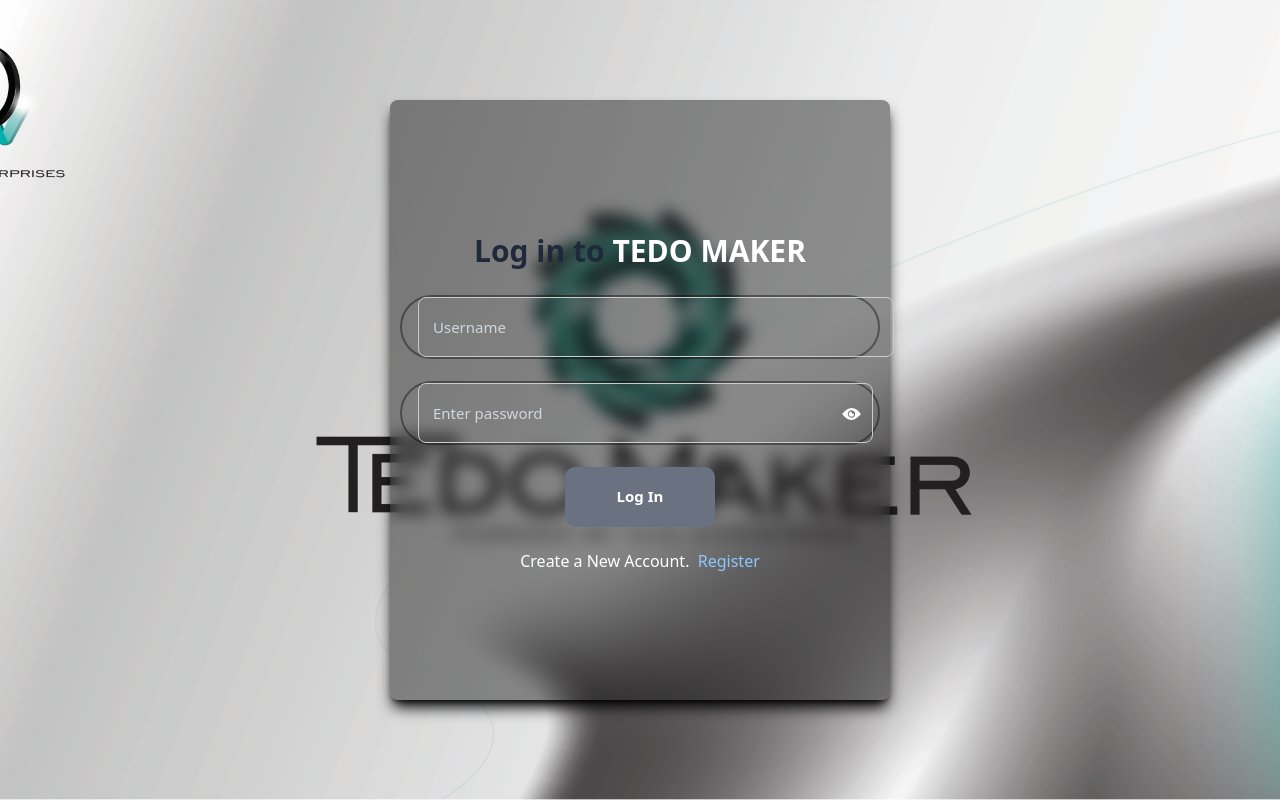
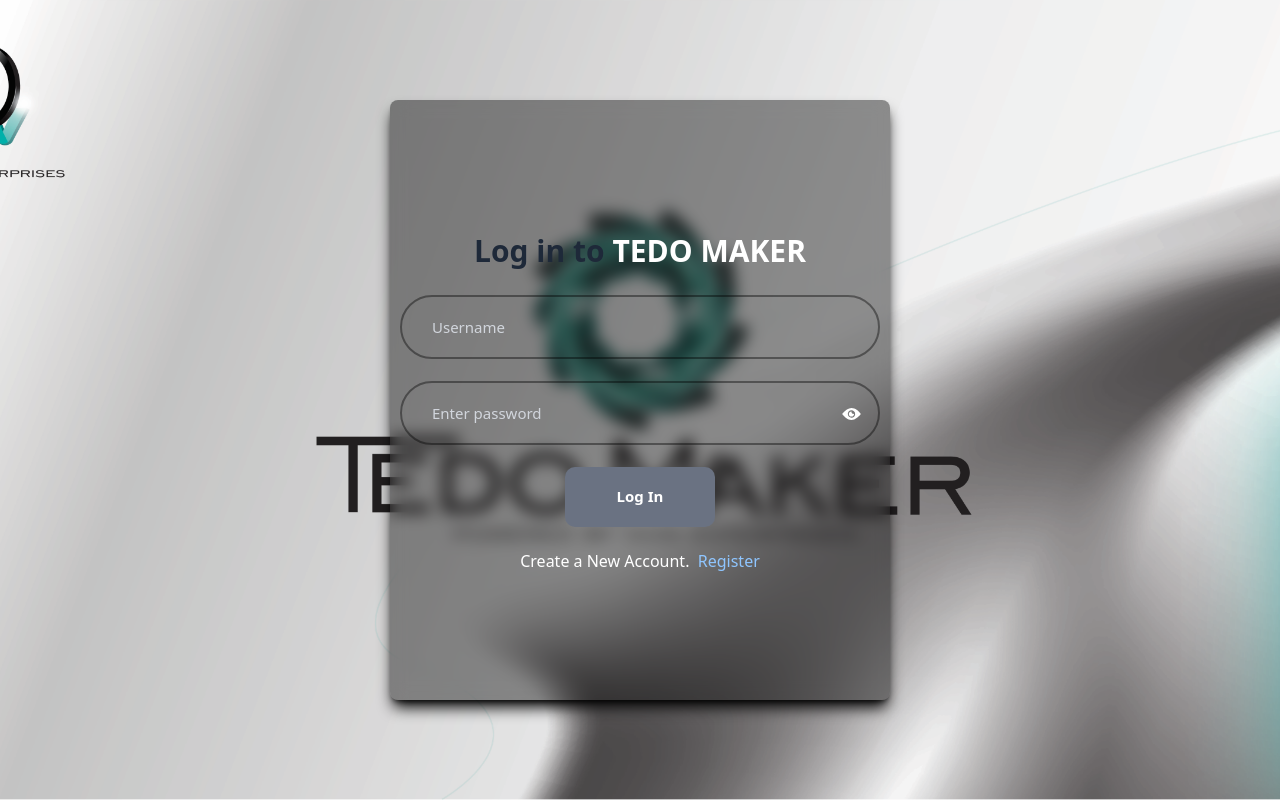
Before and after one commit to mohdfaizchoudhary/OUR-TEDO, a React (Vite) app in the folder frontend/: page / in a window 1280 px wide. Built offline with nearby package versions, Linux system fonts and the light colour scheme; no server answers.

Commit message:
git push

```diff
--- a/frontend/src/Login.jsx
+++ b/frontend/src/Login.jsx
@@ -78,9 +78,10 @@
 
         <div className=" w-120 border-2 border-[#0006] rounded-full flex relative">
           <input
+          id="loginp"
             type="text"
             placeholder="Username"
-            className="w-110 h-[60px] outline-none bg-transparent placeholder-gray-300 rounded-full text-[20px] mb-[10px] transform translate-x-4"
+            className="w-110 h-[60px] bg-transparent placeholder-gray-300 rounded-full text-[20px] mb-[10px] transform translate-x-4"
             required
             onChange={(e) => setUsername(e.target.value)}
             value={username}
@@ -89,9 +90,10 @@
 
         <div className="w-120 border-2 border-[#0006] rounded-full flex relative">
           <input
+          id="loginp"
             type={showPassword ? "text" : "password"}
             placeholder="Enter password"
-            className="w-120 h-[60px] outline-none bg-transparent placeholder-gray-300 rounded-full text-[20px] mb-[10px] transform translate-x-4"
+            className="w-120 h-[60px] bg-transparent placeholder-gray-300 rounded-full text-[20px] mb-[10px] transform translate-x-4"
             required
             onChange={(e) => setPassword(e.target.value)}
             value={password}
--- a/frontend/src/Register.jsx
+++ b/frontend/src/Register.jsx
@@ -76,6 +76,7 @@
         {/* Username */}
         <div className="w-120 h-[60px] outline-none border-2 border-[#0006] rounded-full">
           <input
+          id="reginp"
             type="text"
             value={name}
             onChange={(e) => setName(e.target.value)}
@@ -88,6 +89,7 @@
         {/* Email */}
         <div className="w-120 h-[60px] outline-none border-2 border-[#0006] rounded-full">
           <input
+          id="reginp"
             type="email"
             value={email}
             onChange={(e) => setEmail(e.target.value)}
@@ -100,6 +102,7 @@
         {/* Password */}
         <div className="border-2 border-[#0006] rounded-full flex relative">
           <input
+          id="reginp"
             type={showPassword ? "text" : "password"}
             required
             onChange={(e) => setPassword(e.target.value)}
@@ -123,6 +126,7 @@
         {/* Confirm Password */}
         <div className="border-2 border-[#0006] rounded-full flex relative">
           <input
+          id="reginp"
             type={showPassword1 ? "text" : "password"}
             onChange={(e) => setConPassword(e.target.value)}
             required
--- a/frontend/src/index.css
+++ b/frontend/src/index.css
@@ -14,3 +14,13 @@
     right: 0;
     z-index: 1;
 }
+
+#loginp{
+    border: none;
+    outline: none;
+}
+
+#reginp{
+    border: none;
+    outline: none;
+}
```
Also changed, not shown: 1 other file (tests, documents, lock files or other folders).
